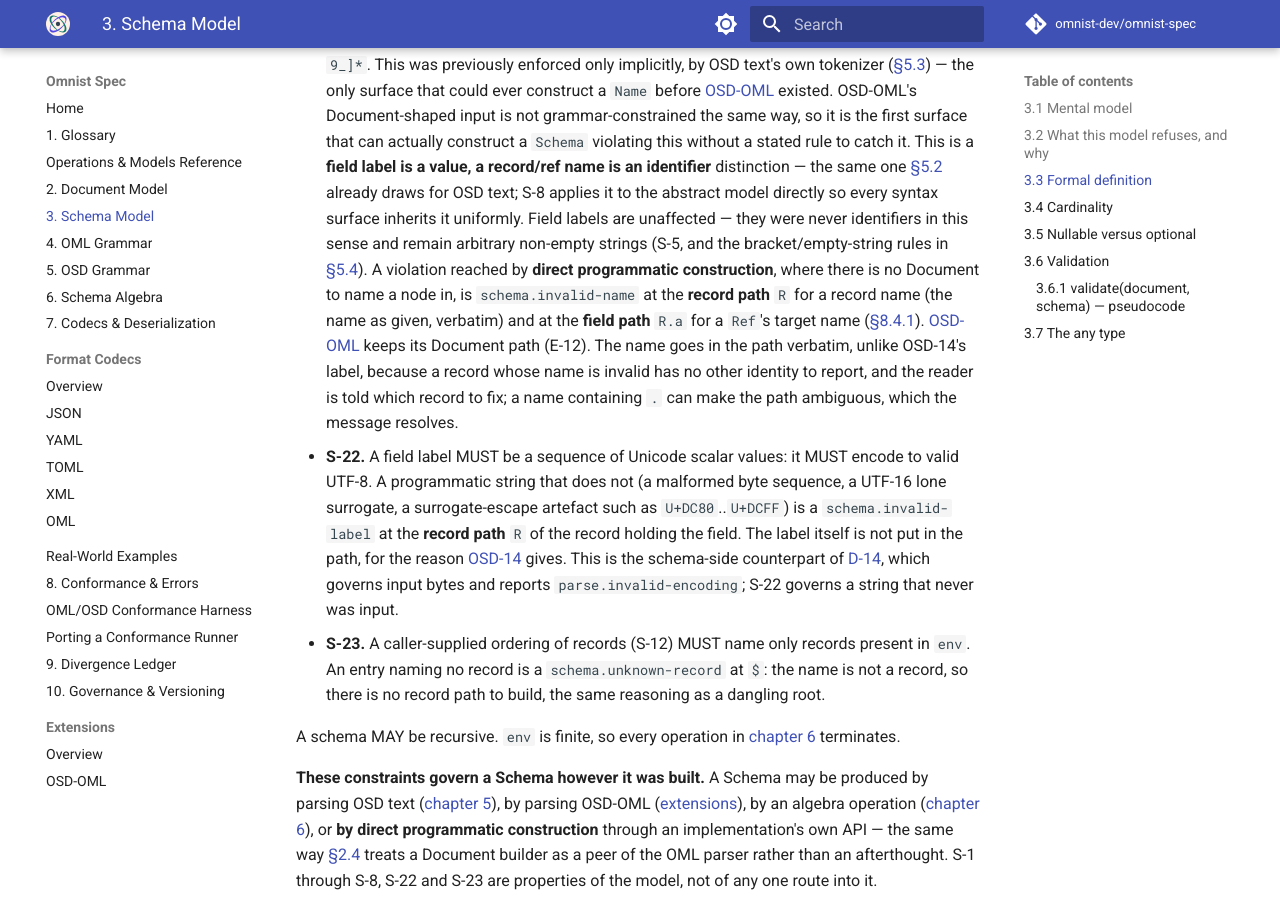
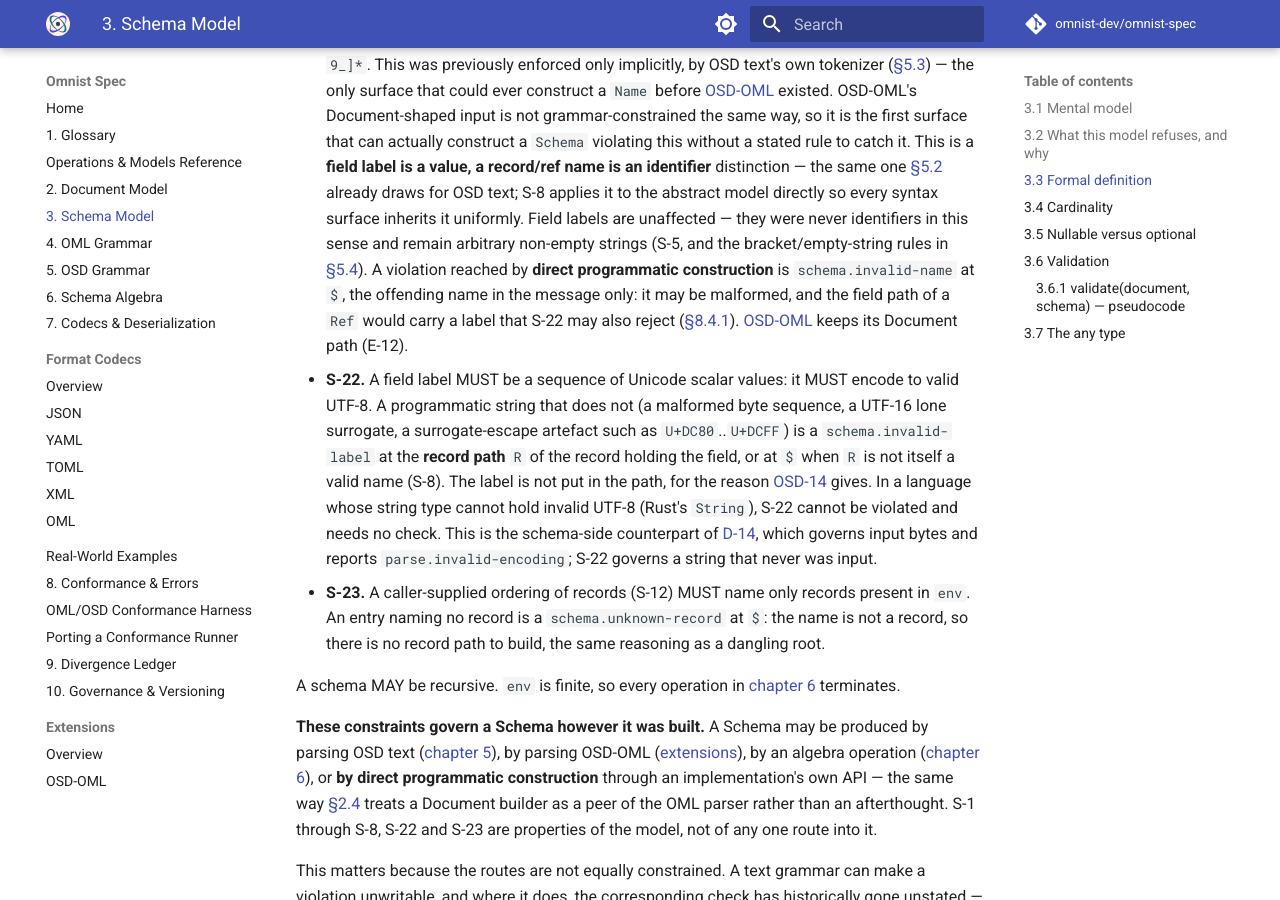
Before and after one commit to omnist-dev/omnist-spec, an MkDocs documentation site: the page built from docs/03-schema-model.md, in a window 1280 px wide and 900 px high, scrolled down 3872 px. Built offline with MkDocs 1.6.1 and Material for MkDocs 9.7.7, drawn with Linux system fonts in a browser that asks for light colours; comment, search, counter and statistics services are not loaded; some of the changed text lies outside the part shown.

Commit message:
Review fixes: programmatic invalid-name at $, widen DIV-5, prune and multi-violation notes

```diff
--- a/docs/03-schema-model.md
+++ b/docs/03-schema-model.md
@@ -171,22 +171,20 @@
   unaffected — they were never identifiers in this sense and remain
   arbitrary non-empty strings (S-5, and the bracket/empty-string rules in
   [§5.4](05-osd-grammar.md#54-records-and-fields)). A violation reached by
-  **direct programmatic construction**, where there is no Document to name a
-  node in, is `schema.invalid-name` at the **record path** `R` for a record
-  name (the name as given, verbatim) and at the **field path** `R.a` for a
-  `Ref`'s target name
+  **direct programmatic construction** is `schema.invalid-name` at `$`, the
+  offending name in the message only: it may be malformed, and the field path
+  of a `Ref` would carry a label that S-22 may also reject
   ([§8.4.1](08-conformance-and-errors.md#841-which-kind-each-schema-code-uses)).
   [OSD-OML](extensions/osd-oml.md) keeps its Document path (E-12).
-  The name goes in the path verbatim, unlike OSD-14's label, because a record
-  whose name is invalid has no other identity to report, and the reader is
-  told which record to fix; a name containing `.` can make the path
-  ambiguous, which the message resolves.
 - **S-22.** A field label MUST be a sequence of Unicode scalar values: it MUST
   encode to valid UTF-8. A programmatic string that does not (a malformed byte
   sequence, a UTF-16 lone surrogate, a surrogate-escape artefact such as
   `U+DC80`..`U+DCFF`) is a `schema.invalid-label` at the **record path** `R`
-  of the record holding the field. The label itself is not put in the path, for
-  the reason [OSD-14](05-osd-grammar.md#59-canonical-output) gives. This is the
+  of the record holding the field, or at `$` when `R` is not itself a valid
+  name (S-8). The label is not put in the path, for the reason
+  [OSD-14](05-osd-grammar.md#59-canonical-output) gives. In a language whose
+  string type cannot hold invalid UTF-8 (Rust's `String`), S-22 cannot be
+  violated and needs no check. This is the
   schema-side counterpart of [D-14](02-document-model.md#25-encoding), which
   governs input bytes and reports `parse.invalid-encoding`; S-22 governs a
   string that never was input.
@@ -348,7 +346,10 @@
   schema writer for OSD or for OSD-OML MUST fail on a schema containing a field
   with `max = 0`, per [OSD-16](05-osd-grammar.md#59-canonical-output). Model
   validation (S-2) accepts it; the failure is the writer's, never silent
-  approximation. This holds whichever way #83 is settled.
+  approximation. This holds whichever way #83 is settled. `prune` removes
+  `max = 0` fields from every record it rebuilds, but keeps an unsatisfiable
+  root record intact ([§6.5](06-schema-algebra.md#65-prunes)), so a caller
+  prunes before writing and cannot rely on that alone.
 
 ---
 
```
Also changed, not shown: CHANGELOG.md (+9 -6 lines), docs/05-osd-grammar.md (+13 -13 lines), docs/08-conformance-and-errors.md (+12 -8 lines), docs/09-divergence-ledger.md (+16 -2 lines).
